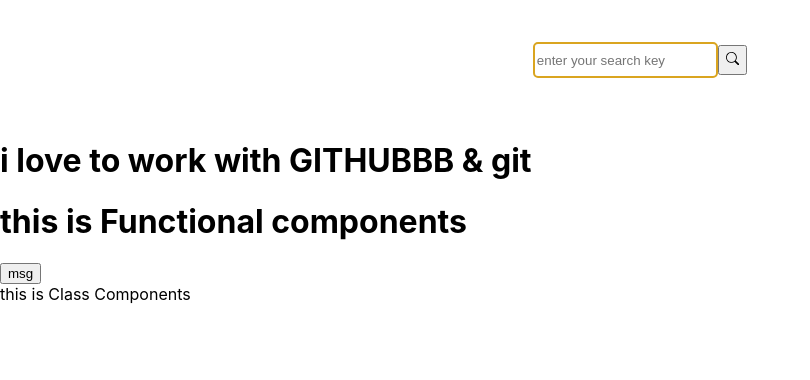
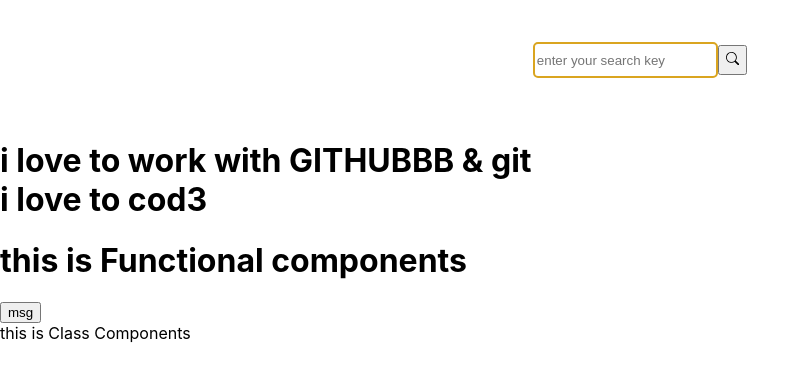
Before and after one commit to ImranKhanDev/git_test, a React (Create React App) app: page / in a window 1280 px wide. Shown: the top 380 px of the page, without its empty margins (0-810 px from the left). Built offline with nearby package versions, Linux system fonts and the light colour scheme.

Commit message:
code has been changed -imran

```diff
--- a/src/Components/Functional.jsx
+++ b/src/Components/Functional.jsx
@@ -13,7 +13,7 @@
         <input type="text" className="search" placeholder="enter your search key" />
         <button className="btn"><BsSearch/></button>
       </div>
-      <h1>i love to work with GITHUBBB & git </h1>
+      <h1>i love to work with GITHUBBB & git  <br /> i love to cod3 </h1>
       <h1>this is Functional components</h1>
       {/* // eslint-disable-next-line no-sequences */}
       <button onClick={() => changeMessage()}>msg</button>
```
